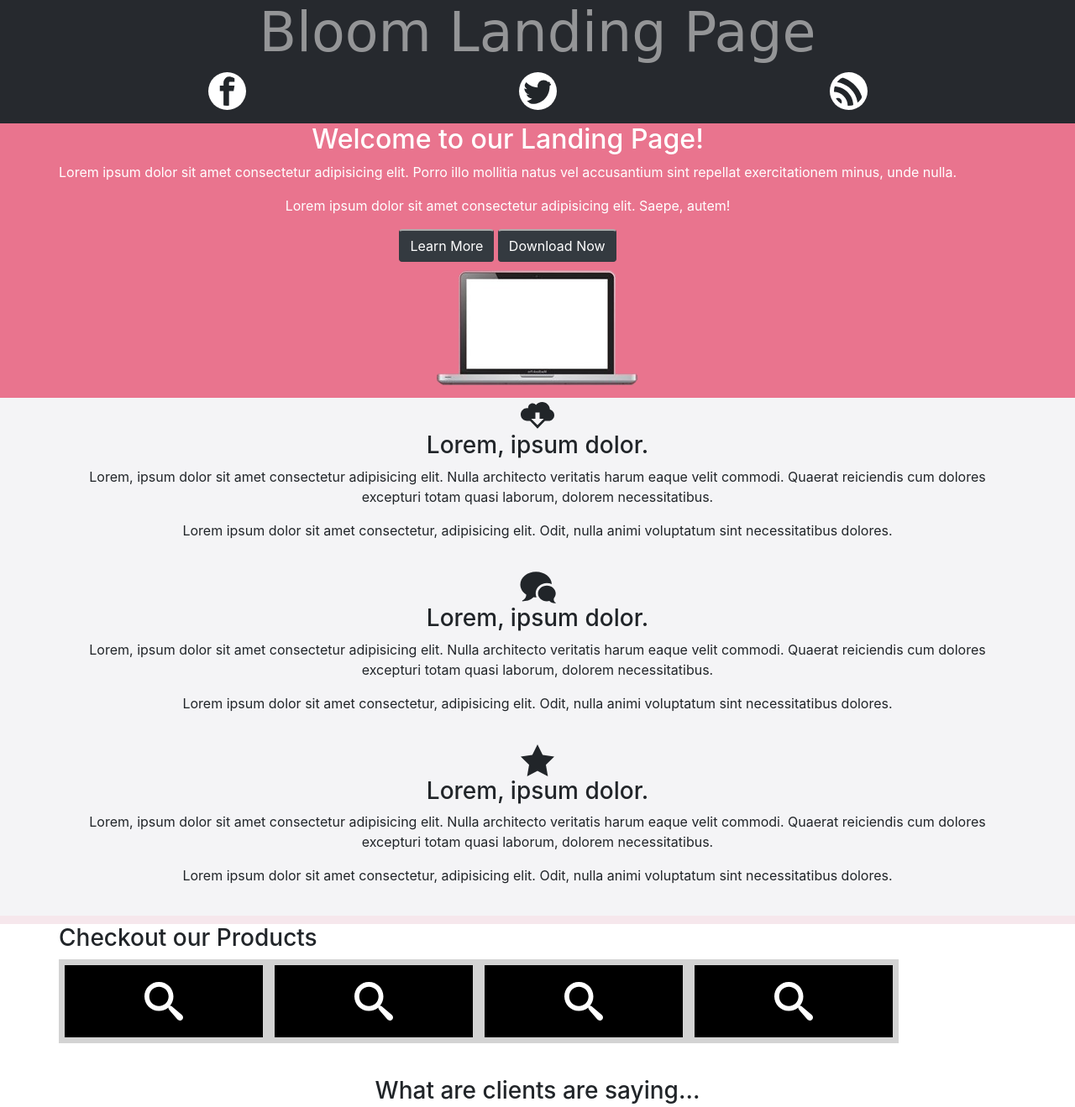
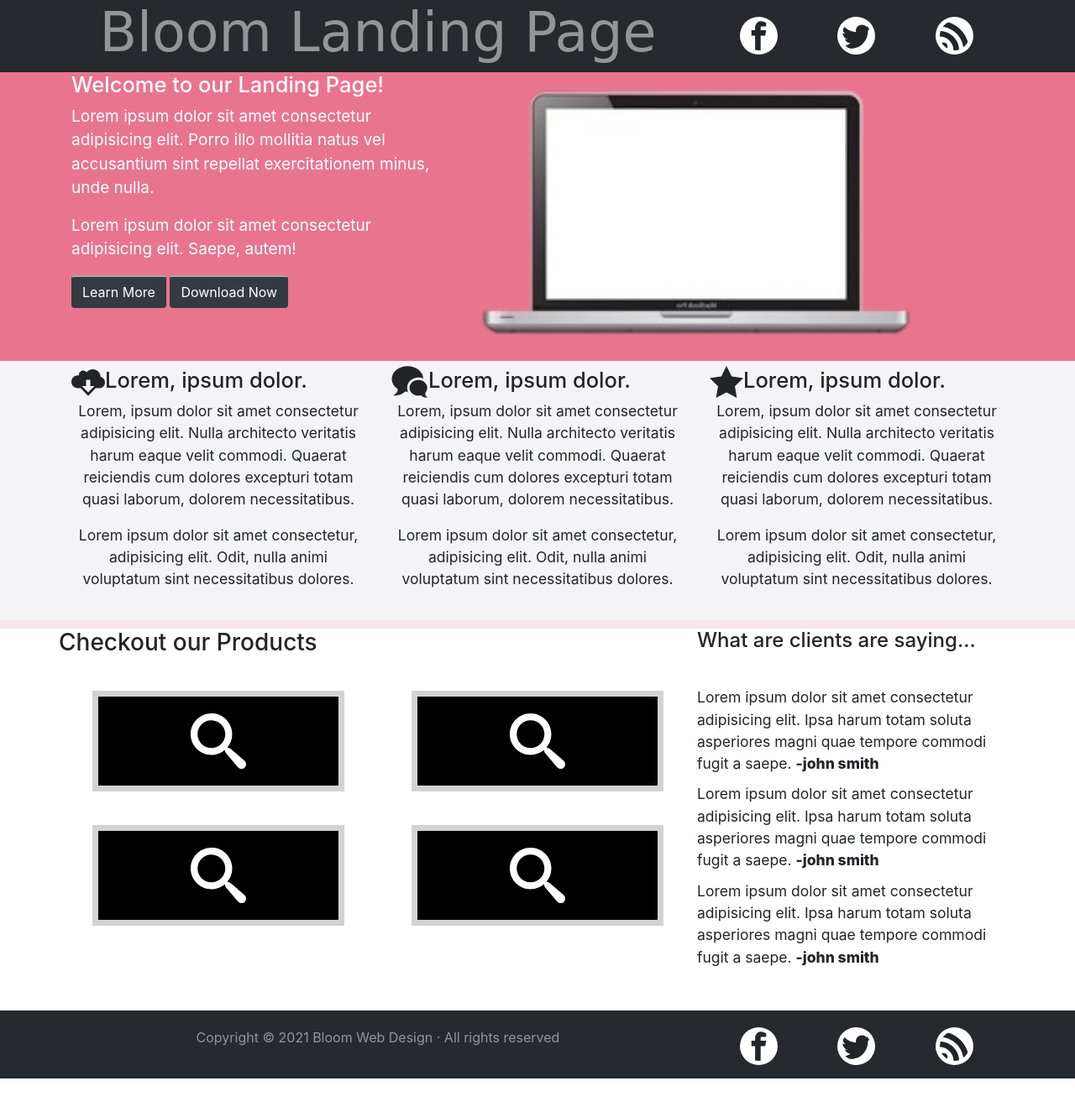
Before and after one commit to fearblackscarab/bloom-boot, a plain HTML site: page index.html in a window 1280 px wide. Shown: the top 1319 px of the page at 84% size. After the commit the page ends 1285 px from the top, so only its background shows below. Drawn offline with nearby package versions, Linux system fonts and the light colour scheme; a web font is replaced by a local one.

Commit message:
release patch

```diff
--- a/css/media.css
+++ b/css/media.css
@@ -1,7 +1,84 @@
+/* header */
+
+@media(min-width:768px){
+    .social-list{
+        margin-top: 20px;
+    }
+}
+/* end header */
+/* section1 */
+
+@media(max-width:767px){
+    .computer-div{
+        text-align: center;
+    }
+}
+
+@media(min-width:768px){
+    .welcome-content{
+        margin-bottom: 25px;
+    }
+
+    .welcome-head{
+        font-size: calc(18px + (28 - 18) * ((100vw - 300px) / (1600 - 300)));
+    }
+
+    .welcome-text{
+        font-size: calc(10px + (22 - 10) * ((100vw - 300px) / (1600 - 300)));
+    }
+
+    .computer-img{
+        width: 200%;
+    }
+}
+
+@media(min-width:992px){
+
+}
+
+/* end section1 */
+/* section2 */
+
+@media(min-width:768px){
+
+    .block-title{
+        font-size: calc(18px + (28 - 18) * ((100vw - 300px) / (1600 - 300)));
+    }
+
+    .block-text{
+        font-size: calc(10px + (20 - 10) * ((100vw - 300px) / (1600 - 300)));
+    }
+}
+
+@media(min-width:992px){
+    .block-title{
+        margin-top: 8px;
+    }
+}
+
+/* end section2 */
 /* section3 */
 
-@media(min-width:500px) and (max-width:575px){
-.icon-search{
-margin-right: 38px;
+@media(min-width:768px){
+    .client-list{
+        padding: 0;
+        margin-bottom: 50px;
+        font-size: 18px;
+    }
 }
+
+@media(min-width:992px){
+    .client-list{
+        font-size: calc(10px + (20 - 10) * ((100vw - 300px) / (1600 - 300)));
+    }
 }
+
+@media(min-width:992px){
+    .checkout{
+        padding: 0;
+    }
+    .clients{
+        padding: 0;
+    }
+}
+/* end section3 */
--- a/css/style.css
+++ b/css/style.css
@@ -31,13 +31,14 @@
 
 .icon-cloud-download,.icon-bubbles,.icon-star-full{
     font-size: 40px;
+    margin-top: 5px;
 }
 
 .icon-search{
     display: inline-block;
-    margin: 0;
-    width: 250px;
-    height: 100px;
+    margin: 0 auto;
+    width: 300px;
+    height: 120px;
     background-color: black;
     color: white;
     padding: 20px;
@@ -94,12 +95,22 @@
 /* end section2 */
 /* section3 */
 
+.checkout{
+    margin: 0 auto;
+}
+
 .products{
     margin: 0;
+    margin-top: 40px;
 }
 
 .name{
     font-weight: 800;
+}
+
+.client-head{
+    font-size: calc(18px + (26 - 18) * ((100vw - 300px) / (1600 - 300)));
+    margin-bottom: 40px;
 }
 
 .client-list{
@@ -119,4 +130,5 @@
 .colophon{
     color: var(--top-text);
     margin: 0 auto;
+    margin-top: 20px;
 }
--- a/index.html
+++ b/index.html
@@ -25,8 +25,8 @@
     <header class="header" id="header">
         <div class="container">
             <div class="row">
-                <h1 class="col-12 text-center logo">Bloom Landing Page</h1>
-                <ul class="col-12 text-center d-flex justify-content-around social-list">
+                <h1 class="col-12 col-md-8 text-center logo">Bloom Landing Page</h1>
+                <ul class="col-12 col-md-4 text-center d-flex justify-content-around social-list">
                     <li class="social-item"><svg class="icon icon-facebook"><use xlink:href="#icon-facebook"></use></svg></li>
                     <li class="social-item"><svg class="icon icon-twitter"><use xlink:href="#icon-twitter"></use></svg></li>
                     <li class="social-item"><svg class="icon icon-rss"><use xlink:href="#icon-rss"></use></svg></li>
@@ -38,17 +38,17 @@
         <section class="section1">
             <div class="container">
                 <div class="row">
-                    <div class="welcome-content text-center">
+                    <div class="welcome-content text-center text-md-left col-md-6 col-lg-5">
                         <h2 class="welcome-head">Welcome to our Landing Page!</h2>
-                        <p class="welcome-text1">Lorem ipsum dolor sit amet consectetur adipisicing elit. Porro illo
+                        <p class="welcome-text welcome-text1">Lorem ipsum dolor sit amet consectetur adipisicing elit. Porro illo
                             mollitia natus vel accusantium sint repellat exercitationem minus, unde nulla.</p>
-                        <p class="welcome-text2">Lorem ipsum dolor sit amet consectetur adipisicing elit. Saepe, autem!
+                        <p class="welcome-text welcome-text2">Lorem ipsum dolor sit amet consectetur adipisicing elit. Saepe, autem!
                         </p>
                         <button class="learn button btn btn-dark" id="learn">Learn More</button>
                         <button class="download button btn btn-dark" id="download">Download Now</button>
                     </div>
-                    <div class="computer-div mx-auto">
-                        <img src="media/laptop.png" alt="computer image" class="img-fluid">
+                    <div class="computer-div col-md-6">
+                        <img src="media/laptop.png" alt="computer image" class="img-fluid computer-img">
                     </div>
                 </div>
             </div>
@@ -56,48 +56,48 @@
         <section class="section2">
             <div class="container">
                 <div class="row">
-                    <div class="block block1 text-center">
-                        <div class="block-head">
+                    <div class="block block1 text-center col-md-4">
+                        <div class="block-head d-md-flex">
                             <div class="icon-div">
                                 <svg class="icon icon-cloud-download"><use xlink:href="#icon-cloud-download"></use></svg>
                             </div>
                             <h3 class="block-title">Lorem, ipsum dolor.</h3>
                         </div>
                         <div class="block-content">
-                            <p class="block-text1">Lorem, ipsum dolor sit amet consectetur adipisicing elit. Nulla
+                            <p class="block-text block-text1">Lorem, ipsum dolor sit amet consectetur adipisicing elit. Nulla
                                 architecto veritatis harum eaque velit commodi. Quaerat reiciendis cum dolores excepturi
                                 totam quasi laborum, dolorem necessitatibus.</p>
-                            <p class="block-text2">Lorem ipsum dolor sit amet consectetur, adipisicing elit. Odit, nulla
+                            <p class="block-text block-text2">Lorem ipsum dolor sit amet consectetur, adipisicing elit. Odit, nulla
                                 animi voluptatum sint necessitatibus dolores.</p>
                         </div>
                     </div>
-                    <div class="block block2 text-center">
-                        <div class="block-head">
+                    <div class="block block2 text-center col-md-4">
+                        <div class="block-head d-md-flex">
                             <div class="icon-div">
                                 <svg class="icon icon-bubbles"><use xlink:href="#icon-bubbles"></use></svg>
                             </div>
                             <h3 class="block-title">Lorem, ipsum dolor.</h3>
                         </div>
                         <div class="block-content">
-                            <p class="block-text1">Lorem, ipsum dolor sit amet consectetur adipisicing elit. Nulla
+                            <p class="block-text block-text1">Lorem, ipsum dolor sit amet consectetur adipisicing elit. Nulla
                                 architecto veritatis harum eaque velit commodi. Quaerat reiciendis cum dolores excepturi
                                 totam quasi laborum, dolorem necessitatibus.</p>
-                            <p class="block-text2">Lorem ipsum dolor sit amet consectetur, adipisicing elit. Odit, nulla
+                            <p class="block-text block-text2">Lorem ipsum dolor sit amet consectetur, adipisicing elit. Odit, nulla
                                 animi voluptatum sint necessitatibus dolores.</p>
                         </div>
                     </div>
-                    <div class="block block3 text-center">
-                        <div class="block-head">
+                    <div class="block block3 text-center col-md-4">
+                        <div class="block-head d-md-flex">
                             <div class="icon-div">
                                 <svg class="icon icon-star-full"><use xlink:href="#icon-star-full"></use></svg>
                             </div>
                             <h3 class="block-title">Lorem, ipsum dolor.</h3>
                         </div>
                         <div class="block-content">
-                            <p class="block-text1">Lorem, ipsum dolor sit amet consectetur adipisicing elit. Nulla
+                            <p class="block-text block-text1">Lorem, ipsum dolor sit amet consectetur adipisicing elit. Nulla
                                 architecto veritatis harum eaque velit commodi. Quaerat reiciendis cum dolores excepturi
                                 totam quasi laborum, dolorem necessitatibus.</p>
-                            <p class="block-text2">Lorem ipsum dolor sit amet consectetur, adipisicing elit. Odit, nulla
+                            <p class="block-text block-text2">Lorem ipsum dolor sit amet consectetur, adipisicing elit. Odit, nulla
                                 animi voluptatum sint necessitatibus dolores.</p>
                         </div>
                     </div>
@@ -107,16 +107,16 @@
         <section class="section3">
             <div class="container">
                 <div class="row">
-                    <div class="checkout">
+                    <div class="checkout col-sm-8 col-md-8">
                         <h3 class="checkout-head">Checkout our Products</h3>
-                        <div class="products row justify-content-around">
+                        <div class="products row justify-content-between">
                             <svg class="icon icon-search d-block"><use xlink:href="#icon-search"></use></svg>
                             <svg class="icon icon-search d-block"><use xlink:href="#icon-search"></use></svg>
                             <svg class="icon icon-search d-block"><use xlink:href="#icon-search"></use></svg>
                             <svg class="icon icon-search d-block"><use xlink:href="#icon-search"></use></svg>
                         </div>
                     </div>
-                    <div class="clients text-center">
+                    <div class="clients text-center text-md-left col-md-4">
                         <h3 class="client-head">What are clients are saying...</h3>
                         <ul class="client-list" id="client-list">
                             <li class="client-comment" id="client-comment">Lorem ipsum dolor sit amet consectetur
@@ -137,10 +137,10 @@
     <footer class="footer" id="footer">
         <div class="container">
             <div class="row">
-                <div class="colophon">
+                <div class="text-center col-md-8 colophon">
                     <p>Copyright &copy; 2021 Bloom Web Design &middot; All rights reserved</p>
                 </div>
-                <ul class="col-12 text-center d-flex justify-content-around social-list">
+                <ul class="col-12  col-md-4 text-center d-flex justify-content-around social-list">
                     <li class="social-item"><svg class="icon icon-facebook"><use xlink:href="#icon-facebook"></use></svg></li>
                     <li class="social-item"><svg class="icon icon-twitter"><use xlink:href="#icon-twitter"></use></svg></li>
                     <li class="social-item"><svg class="icon icon-rss"><use xlink:href="#icon-rss"></use></svg></li>
```
